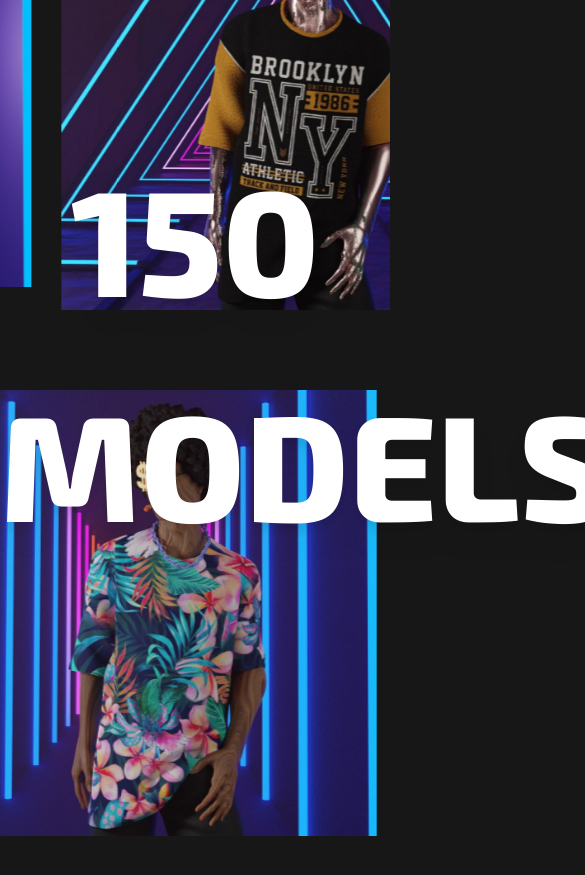
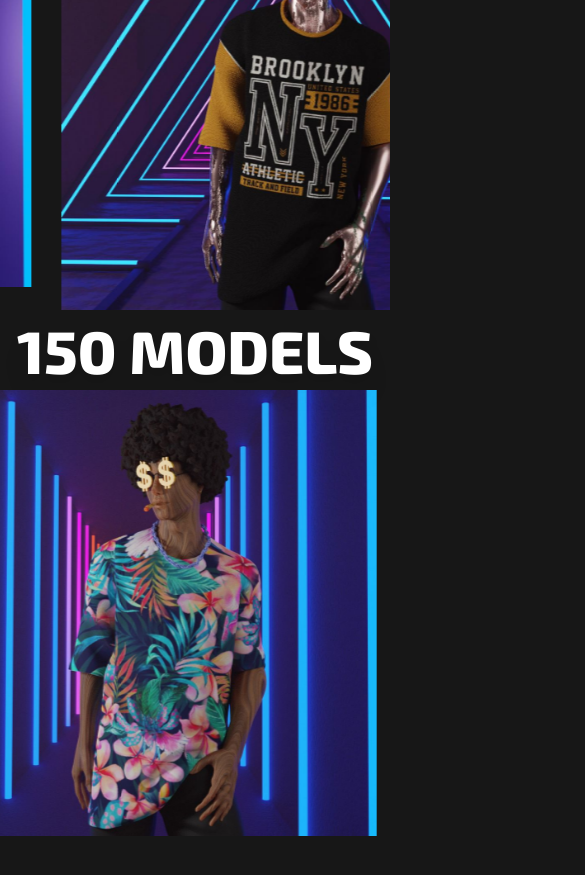
Before and after one commit to DanielAzocarDev/the-event-web, a React (Vite) app: page / in a window 390 px wide. Shown: the part 2800-3675 px from the top of the page, 585 px wide, since content can reach past the window. Built offline with nearby package versions, Linux system fonts and the light colour scheme.

Commit message:
heading carousel done

```diff
--- a/src/components/carousel/Carousel.jsx
+++ b/src/components/carousel/Carousel.jsx
@@ -9,7 +9,7 @@
 export const Carousel = () => {
   return (
     <section className=' w-full py-24 relative'>
-      <h2 className='carousel__title font-exo2 font-extrabold text-[150px] text-center text-white uppercase absolute drop-shadow-xl'>150 models</h2>
+      <h2 className='carousel__title font-exo2 font-extrabold text-6xl md:text-[150px] text-center text-white uppercase absolute drop-shadow-xl'>150 models</h2>
       <div className='slider'>
         <div className='slider__track-a'>
           <div className='slider__item'>
```
